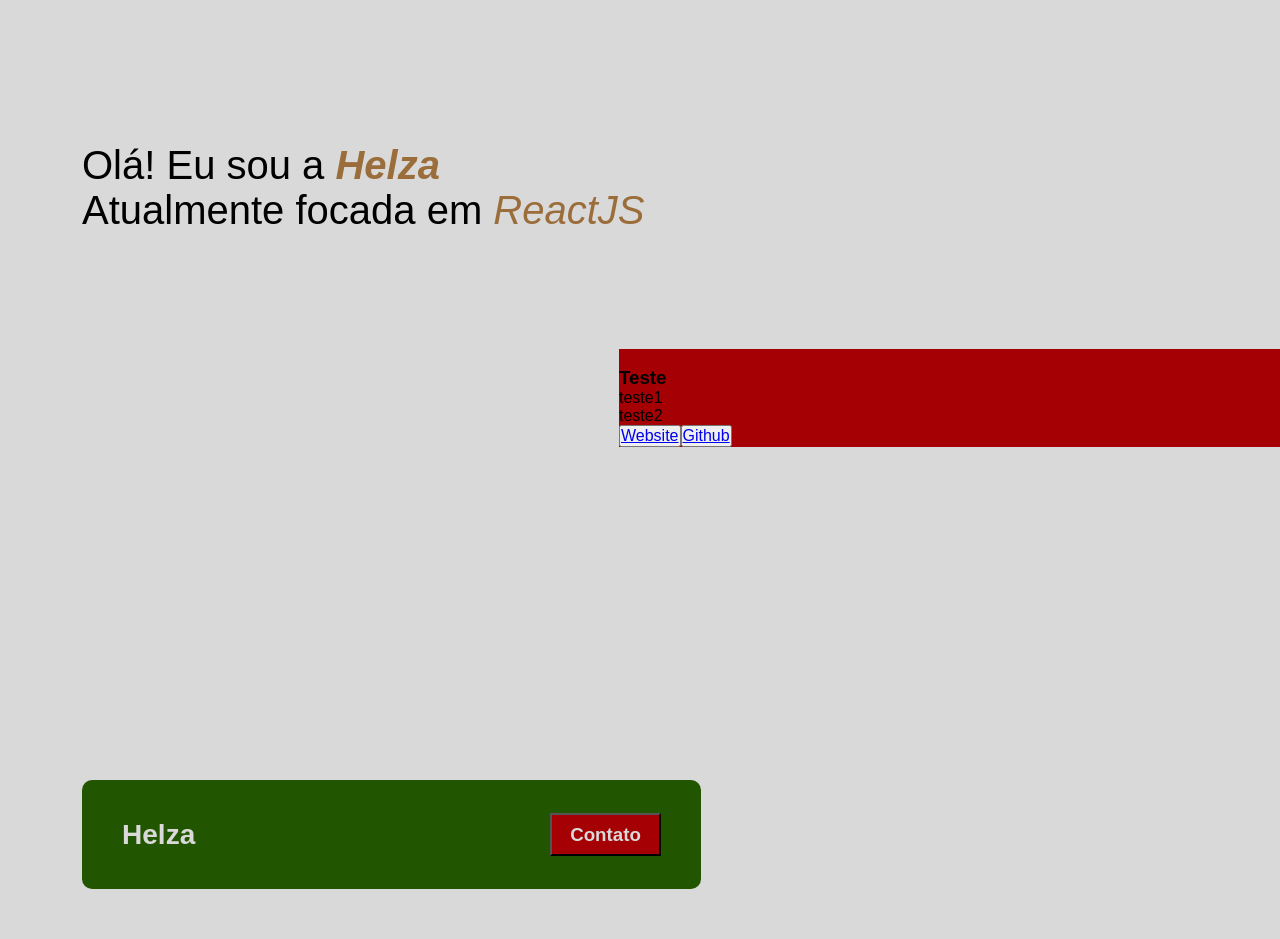
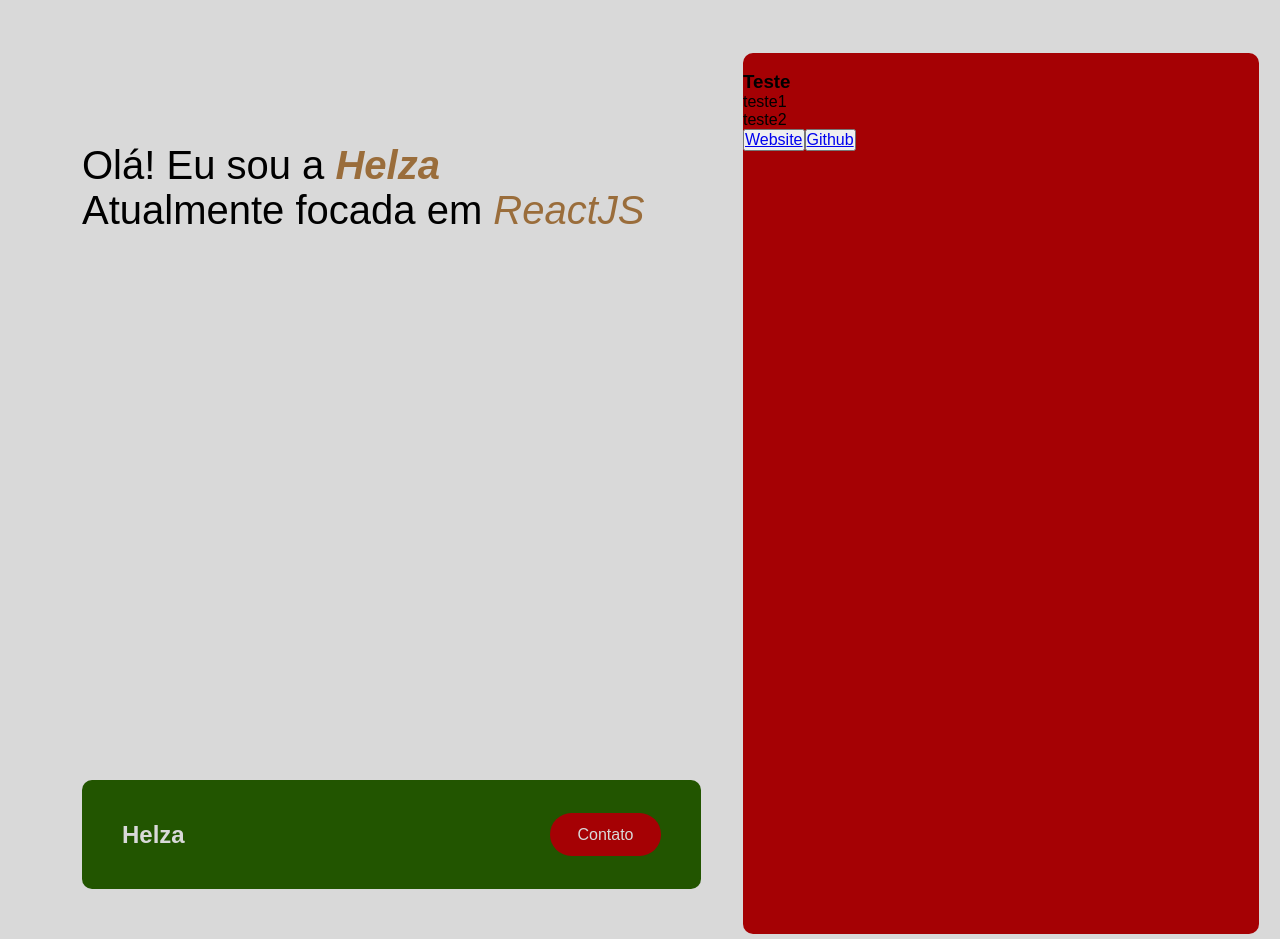
Before and after one commit to helzaaragao/Portfolio, a React (Vite) app: page / in a window 1280 px wide. Before the commit the page ends 889 px from the top, so only its background shows below. Built offline with nearby package versions, Linux system fonts and the light colour scheme.

Commit message:
começando os cards dos projetos

```diff
--- a/src/components/Cards/styles.ts
+++ b/src/components/Cards/styles.ts
@@ -1,5 +1,8 @@
 import styled from "styled-components";
 
-export const CardContainer = styled.main``
+export const CardContainer = styled.main`
+    width: 100%;
+    height: 55.063rem;
+`
 export const CardImage = styled.section``
 export const CardDescription = styled.section``
--- a/src/components/Header/index.tsx
+++ b/src/components/Header/index.tsx
@@ -11,9 +11,9 @@ export function Header(){
                         para alterar a posição do conteúdo quando o Accordion for expandido.</p>
                     </Content>
                     <HeaderAcc>
-                        <h2>Helza</h2>
+                        <p>Helza</p>
                         <Trigger>
-                            <h3>Contato</h3>
+                            <p>Contato</p>
                         </Trigger>
                     </HeaderAcc>
 
--- a/src/components/Header/styles.ts
+++ b/src/components/Header/styles.ts
@@ -28,6 +28,7 @@ export const HeaderAcc = styled(Accordion.Header)`
     align-items: center;
     padding: 2.5rem;
     border-radius: 10px;
+    font-size: 1.5rem;
 
     background-color: ${(props) => props.theme['black-brean']};
     color: ${(props) => props.theme['timberwolf']};
@@ -39,4 +40,7 @@ export const Trigger = styled(Accordion.Trigger)`
      height: 2.6875rem;
      background-color: ${(props) => props.theme['turkey-red']};
      color: ${(props) => props.theme['timberwolf']};
+     border: transparent;
+     border-radius: 25px;
+     box-shadow: none;
 `
--- a/src/page/styles.ts
+++ b/src/page/styles.ts
@@ -14,9 +14,9 @@ export const Profile = styled.section`
     display: flex;
     flex-direction: column;
     gap: 34.188rem;
-    padding-left: 5.125rem;
-    padding-right: 2.625rem;
-    padding-top: 8.938rem;
+    margin-left: 5.125rem;
+    margin-right: 2.625rem;
+    margin-top: 8.938rem;
     padding-bottom: 4.75rem;
 
     h1{
@@ -38,7 +38,9 @@ export const Profile = styled.section`
     }
 `
 export const Projects = styled.section`
-    width: 46.813rem;
-    /* height: 3.563rem; */
+    width: 60rem;
+    margin-top: 3rem;
+    margin-right: 1.3rem;
+    border-radius: 10px;
     background-color: ${(props) => props.theme['turkey-red']};
 `
```
